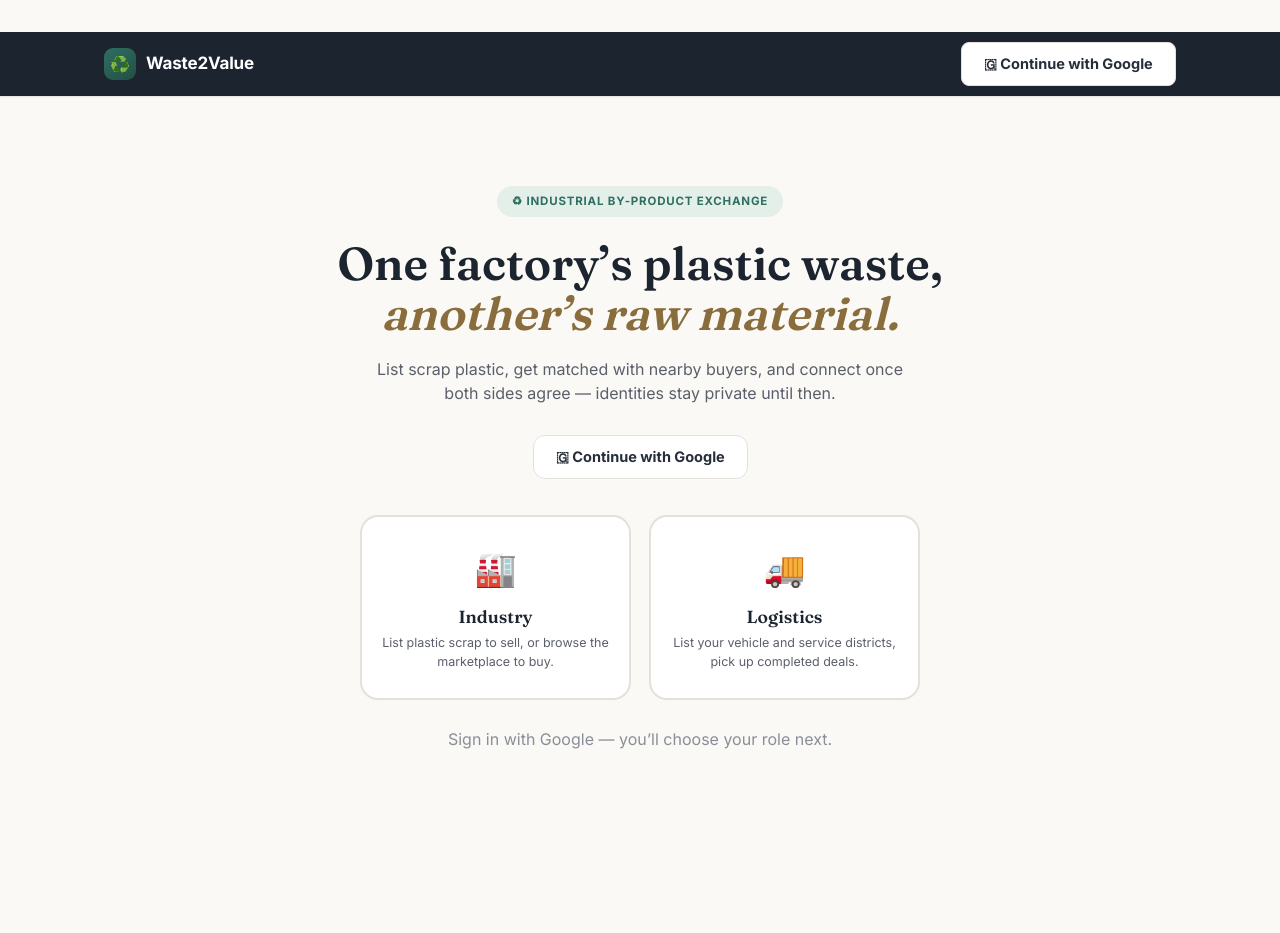
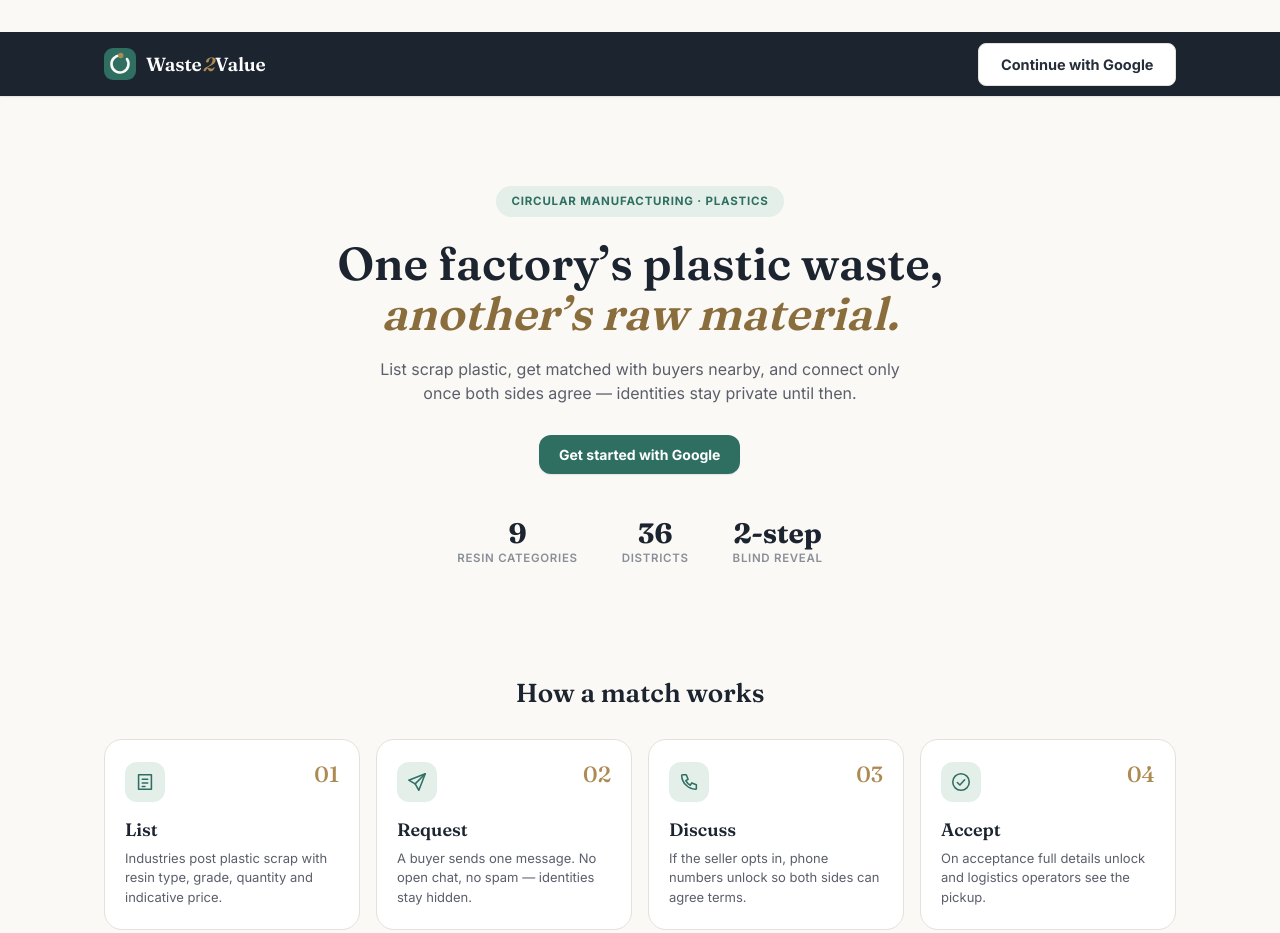
Before and after one commit to sparshwakchaure01/Waste2Value, a website built with Vite: page index.html in a window 1280 px wide. Shown: the top 933 px of the page. Built offline with nearby package versions, Linux system fonts and the light colour scheme; some packages are replaced by stand-ins of ours; no server answers.

Commit message:
Add Waste2Value brand identity
- New mark (open material loop closing on a gold value node), serif wordmark with gold '2', matching favicon.
- Landing page: hero, key figures, how-a-match-works steps, role cards, footer.
- SVG line icons replace emoji on landing/onboarding; meta description and theme colour.
- Uses only the existing design tokens.

```diff
--- /dev/null
+++ b/src/components/logo.js
@@ -0,0 +1,47 @@
+import { el } from '../utils.js';
+
+// Brand mark: an open ring (the material loop) closing on a gold node (the value
+// recovered). Drawn in brand tokens so it follows the design system.
+const MARK_PATH = 'M22.96 11.12 A8.5 8.5 0 1 1 16.74 7.53';
+
+export function brandMarkSvg(size = 32) {
+  return `<svg width="${size}" height="${size}" viewBox="0 0 32 32" fill="none" xmlns="http://www.w3.org/2000/svg" aria-hidden="true">
+    <rect width="32" height="32" rx="9" style="fill:var(--teal)"/>
+    <path d="${MARK_PATH}" stroke="#FBF9F5" stroke-width="2.6" stroke-linecap="round"/>
+    <circle cx="16.74" cy="7.53" r="2.7" style="fill:var(--gold)"/>
+  </svg>`;
+}
+
+export function brandMark(size = 32) {
+  const node = el('span', { class: 'brand-mark' });
+  node.innerHTML = brandMarkSvg(size);
+  return node;
+}
+
+// "Waste2Value" wordmark with the 2 picked out in gold.
+export function brandWordmark() {
+  return el('span', { class: 'brand-word' }, [
+    'Waste', el('span', { class: 'brand-two' }, '2'), 'Value'
+  ]);
+}
+
+export function brandLockup() {
+  return [brandMark(), brandWordmark()];
+}
+
+// 24px line icons, stroke inherits currentColor.
+const ICONS = {
+  factory: '<path d="M3 21V10l6 3.5V10l6 3.5V6h3v15z"/><path d="M3 21h18"/><path d="M8 17h1M12 17h1M16 17h1"/>',
+  truck: '<path d="M2 6h11v10H2z"/><path d="M13 9h4l4 4v3h-8z"/><circle cx="7" cy="17.5" r="1.8"/><circle cx="17" cy="17.5" r="1.8"/>',
+  list: '<path d="M5 4h14v16H5z"/><path d="M9 9h6M9 13h6M9 17h3"/>',
+  send: '<path d="M21 3 10 14"/><path d="M21 3l-7 18-4-7-7-4z"/>',
+  phone: '<path d="M5 4h4l2 5-2.5 1.5a11 11 0 0 0 5 5L15 13l5 2v4a1 1 0 0 1-1 1A16 16 0 0 1 4 5a1 1 0 0 1 1-1z"/>',
+  check: '<circle cx="12" cy="12" r="9"/><path d="m8 12.5 2.8 2.8L16 9.5"/>',
+  shield: '<path d="M12 3 4.5 6v5.5c0 4.5 3.2 8 7.5 9.5 4.3-1.5 7.5-5 7.5-9.5V6z"/><path d="m9 12 2.2 2.2L15.5 10"/>'
+};
+
+export function icon(name, size = 24) {
+  const node = el('span', { class: 'icon' });
+  node.innerHTML = `<svg width="${size}" height="${size}" viewBox="0 0 24 24" fill="none" stroke="currentColor" stroke-width="1.7" stroke-linecap="round" stroke-linejoin="round" aria-hidden="true">${ICONS[name] || ''}</svg>`;
+  return node;
+}
--- a/src/components/nav.js
+++ b/src/components/nav.js
@@ -3,6 +3,7 @@ import { state } from '../state.js';
 import { signOutUser } from '../auth.js';
 import { navigate } from '../router.js';
 import { ADMIN_EMAILS } from '../data/categories.js';
+import { brandLockup } from './logo.js';
 
 export function renderNav() {
   const currentHash = window.location.hash.replace(/^#\/?/, '').split('/')[0];
@@ -29,10 +30,7 @@ export function renderNav() {
       el('div', {
         class: 'brand',
         onclick: () => navigate(role ? 'dashboard' : '')
-      }, [
-        el('div', { class: 'brand-mark' }, '♻️'),
-        'Waste2Value'
-      ]),
+      }, brandLockup()),
       el('div', { class: 'nav-links' },
         links.map(l => el('a', {
           class: `nav-link ${currentHash === l.path ? 'active' : ''}`,
--- a/src/main.js
+++ b/src/main.js
@@ -1,4 +1,5 @@
 import { $ } from './utils.js';
+import { brandMarkSvg } from './components/logo.js';
 import { listenAuthState } from './auth.js';
 import { initRouter, renderRoute } from './router.js';
 
@@ -7,7 +8,7 @@ function showLoading() {
   const app = $('#app');
   app.innerHTML = `
     <div style="display:flex;align-items:center;justify-content:center;min-height:100vh;flex-direction:column;gap:14px;">
-      <div style="font-size:34px;">♻️</div>
+      <div>${brandMarkSvg(48)}</div>
       <div style="color:var(--ink-faint);font-size:13px;font-weight:600;letter-spacing:.03em;text-transform:uppercase;">
         Loading Waste2Value…
       </div>
--- a/src/pages/landing.js
+++ b/src/pages/landing.js
@@ -1,41 +1,72 @@
 import { el } from '../utils.js';
 import { signInWithGoogle } from '../auth.js';
+import { brandLockup, icon } from '../components/logo.js';
+
+const STEPS = [
+  { ic: 'list', title: 'List', text: 'Industries post plastic scrap with resin type, grade, quantity and indicative price.' },
+  { ic: 'send', title: 'Request', text: 'A buyer sends one message. No open chat, no spam — identities stay hidden.' },
+  { ic: 'phone', title: 'Discuss', text: 'If the seller opts in, phone numbers unlock so both sides can agree terms.' },
+  { ic: 'check', title: 'Accept', text: 'On acceptance full details unlock and logistics operators see the pickup.' },
+];
 
 export function renderLanding(container) {
   container.appendChild(
     el('nav', { class: 'topnav' }, [
       el('div', { class: 'topnav-inner' }, [
-        el('div', { class: 'brand' }, [
-          el('div', { class: 'brand-mark' }, '♻️'),
-          'Waste2Value'
-        ]),
-        el('button', { class: 'btn btn-google btn-sm', onclick: signInWithGoogle }, [
-          '🇬 Continue with Google'
-        ])
+        el('div', { class: 'brand' }, brandLockup()),
+        el('button', { class: 'btn btn-google btn-sm', onclick: signInWithGoogle }, 'Continue with Google')
       ])
     ])
   );
 
   const hero = el('div', { class: 'container hero' }, [
-    el('div', { class: 'hero-eyebrow' }, '♻ Industrial By-Product Exchange'),
+    el('div', { class: 'hero-eyebrow' }, 'Circular manufacturing · Plastics'),
     el('h1', {}, ['One factory’s plastic waste, ', el('em', {}, 'another’s raw material.')]),
-    el('p', {}, 'List scrap plastic, get matched with nearby buyers, and connect once both sides agree — identities stay private until then.'),
+    el('p', {}, 'List scrap plastic, get matched with buyers nearby, and connect only once both sides agree — identities stay private until then.'),
     el('div', { class: 'hero-actions' }, [
-      el('button', { class: 'btn btn-google', onclick: signInWithGoogle }, '🇬 Continue with Google'),
+      el('button', { class: 'btn btn-primary', onclick: signInWithGoogle }, 'Get started with Google'),
     ]),
+    el('div', { class: 'trust-strip' }, [
+      el('div', {}, [el('strong', {}, '9'), el('span', {}, 'resin categories')]),
+      el('div', {}, [el('strong', {}, '36'), el('span', {}, 'districts')]),
+      el('div', {}, [el('strong', {}, '2-step'), el('span', {}, 'blind reveal')]),
+    ]),
+  ]);
+  container.appendChild(hero);
+
+  container.appendChild(el('section', { class: 'container landing-section' }, [
+    el('h2', { class: 'section-title' }, 'How a match works'),
+    el('div', { class: 'how-grid' }, STEPS.map((s, i) =>
+      el('div', { class: 'how-step' }, [
+        el('div', { class: 'how-ic' }, icon(s.ic, 22)),
+        el('div', { class: 'how-num' }, `0${i + 1}`),
+        el('h3', {}, s.title),
+        el('p', {}, s.text)
+      ])
+    ))
+  ]));
+
+  container.appendChild(el('section', { class: 'container landing-section' }, [
+    el('h2', { class: 'section-title' }, 'Built for two kinds of operators'),
     el('div', { class: 'role-pick-grid' }, [
       el('div', { class: 'role-pick-card' }, [
-        el('div', { class: 'ic' }, '🏭'),
+        el('div', { class: 'ic' }, icon('factory', 30)),
         el('h3', {}, 'Industry'),
-        el('p', {}, 'List plastic scrap to sell, or browse the marketplace to buy.')
+        el('p', {}, 'Sell plastic scrap, or browse the marketplace to source recycled input.')
       ]),
       el('div', { class: 'role-pick-card' }, [
-        el('div', { class: 'ic' }, '🚚'),
+        el('div', { class: 'ic' }, icon('truck', 30)),
         el('h3', {}, 'Logistics'),
-        el('p', {}, 'List your vehicle and service districts, pick up completed deals.')
+        el('p', {}, 'Declare your districts and vehicle, and pick up accepted deals.')
       ])
     ]),
-    el('p', { class: 'text-faint', style: 'margin-top:28px;' }, 'Sign in with Google — you’ll choose your role next.')
-  ]);
-  container.appendChild(hero);
+    el('p', { class: 'text-faint landing-note' }, 'Sign in with Google — you’ll choose your role next.')
+  ]));
+
+  container.appendChild(el('footer', { class: 'site-footer' }, [
+    el('div', { class: 'container' }, [
+      el('span', { class: 'brand-word' }, ['Waste', el('span', { class: 'brand-two' }, '2'), 'Value']),
+      el('span', {}, 'Industrial by-product exchange · Team SYNC · Pragyan 2K26')
+    ])
+  ]));
 }
--- a/src/pages/onboarding.js
+++ b/src/pages/onboarding.js
@@ -2,6 +2,7 @@ import { el, toast } from '../utils.js';
 import { state, setState } from '../state.js';
 import { createUserProfile } from '../auth.js';
 import { navigate } from '../router.js';
+import { icon } from '../components/logo.js';
 import { MAHARASHTRA_DISTRICTS } from '../data/districts.js';
 
 export function renderOnboarding(container) {
@@ -18,12 +19,12 @@ export function renderOnboarding(container) {
     if (!selectedRole) {
       const grid = el('div', { class: 'role-pick-grid', style: 'margin-top:28px;' }, [
         el('div', { class: 'role-pick-card', onclick: () => { selectedRole = 'industry'; draw(); } }, [
-          el('div', { class: 'ic' }, '🏭'),
+          el('div', { class: 'ic' }, icon('factory', 30)),
           el('h3', {}, 'Industry'),
           el('p', {}, 'Buy or sell plastic scrap and by-products.')
         ]),
         el('div', { class: 'role-pick-card', onclick: () => { selectedRole = 'logistics'; draw(); } }, [
-          el('div', { class: 'ic' }, '🚚'),
+          el('div', { class: 'ic' }, icon('truck', 30)),
           el('h3', {}, 'Logistics'),
           el('p', {}, 'List your vehicle and pick up completed deals.')
         ])
--- a/styles/main.css
+++ b/styles/main.css
@@ -33,11 +33,10 @@ input, select, textarea { font-family: var(--font-body); font-size: 14.5px; }
   height: 64px; display: flex; align-items: center; justify-content: space-between;
 }
 .brand { display: flex; align-items: center; gap: 10px; color: #fff; font-weight: 700; font-size: 17px; letter-spacing: -.01em; cursor: pointer; }
-.brand-mark {
-  width: 32px; height: 32px; border-radius: 9px;
-  background: linear-gradient(145deg, var(--teal), var(--teal-deep));
-  display: flex; align-items: center; justify-content: center; font-size: 16px;
-}
+.brand-mark { display: inline-flex; width: 32px; height: 32px; }
+.brand-mark svg { display: block; }
+.brand-word { font-family: var(--font-head); font-weight: 600; font-size: 19px; letter-spacing: -.01em; }
+.brand-two { color: var(--gold); font-style: italic; padding: 0 1px; }
 .nav-links { display: flex; align-items: center; gap: 4px; }
 .nav-link {
   color: rgba(255,255,255,.72); font-size: 13.5px; font-weight: 600; padding: 8px 14px;
@@ -205,7 +204,8 @@ tr:hover td { background: var(--surface-alt); }
   cursor: pointer; transition: all .18s var(--ease); background: var(--surface);
 }
 .role-pick-card:hover { border-color: var(--teal); transform: translateY(-2px); box-shadow: var(--shadow-md); }
-.role-pick-card .ic { font-size: 34px; margin-bottom: 10px; }
+.role-pick-card .ic { color: var(--teal); margin-bottom: 12px; display: flex; justify-content: center; }
+.icon { display: inline-flex; }
 .role-pick-card h3 { margin-bottom: 4px; }
 .role-pick-card p { font-size: 12.5px; margin: 0; }
 
@@ -234,3 +234,23 @@ tr:hover td { background: var(--surface-alt); }
   .role-pick-grid { grid-template-columns: 1fr; }
   .field-row { grid-template-columns: 1fr; }
 }
+
+/* ---------- Landing ---------- */
+.trust-strip { display: flex; justify-content: center; gap: 44px; margin-top: 44px; flex-wrap: wrap; }
+.trust-strip div { display: flex; flex-direction: column; align-items: center; gap: 2px; }
+.trust-strip strong { font-family: var(--font-head); font-size: 28px; color: var(--navy); line-height: 1.1; }
+.trust-strip span { font-size: 11.5px; font-weight: 600; letter-spacing: .06em; text-transform: uppercase; color: var(--ink-faint); }
+.landing-section { padding: 36px 24px 28px; text-align: center; }
+.section-title { font-size: 26px; margin-bottom: 26px; }
+.how-grid { display: grid; grid-template-columns: repeat(4, 1fr); gap: 16px; text-align: left; }
+.how-step { background: var(--surface); border: 1px solid var(--line); border-radius: var(--radius-lg); padding: 22px 20px; position: relative; }
+.how-ic { width: 40px; height: 40px; border-radius: var(--radius-md); background: var(--teal-tint); color: var(--teal); display: flex; align-items: center; justify-content: center; margin-bottom: 14px; }
+.how-num { position: absolute; top: 18px; right: 20px; font-family: var(--font-head); font-size: 22px; color: var(--gold); }
+.how-step h3 { font-size: 18px; margin-bottom: 6px; }
+.how-step p { font-size: 13px; margin: 0; }
+.landing-note { margin-top: 24px; }
+.site-footer { background: var(--navy); color: rgba(255,255,255,.65); padding: 22px 0; margin-top: 48px; font-size: 12.5px; }
+.site-footer .container { display: flex; justify-content: space-between; align-items: center; gap: 12px; flex-wrap: wrap; }
+.site-footer .brand-word { color: #fff; font-size: 16px; }
+@media (max-width: 860px) { .how-grid { grid-template-columns: 1fr 1fr; } }
+@media (max-width: 520px) { .how-grid { grid-template-columns: 1fr; } .trust-strip { gap: 28px; } }
```
Also changed, not shown: index.html (+2 -0 lines), public/favicon.svg.
